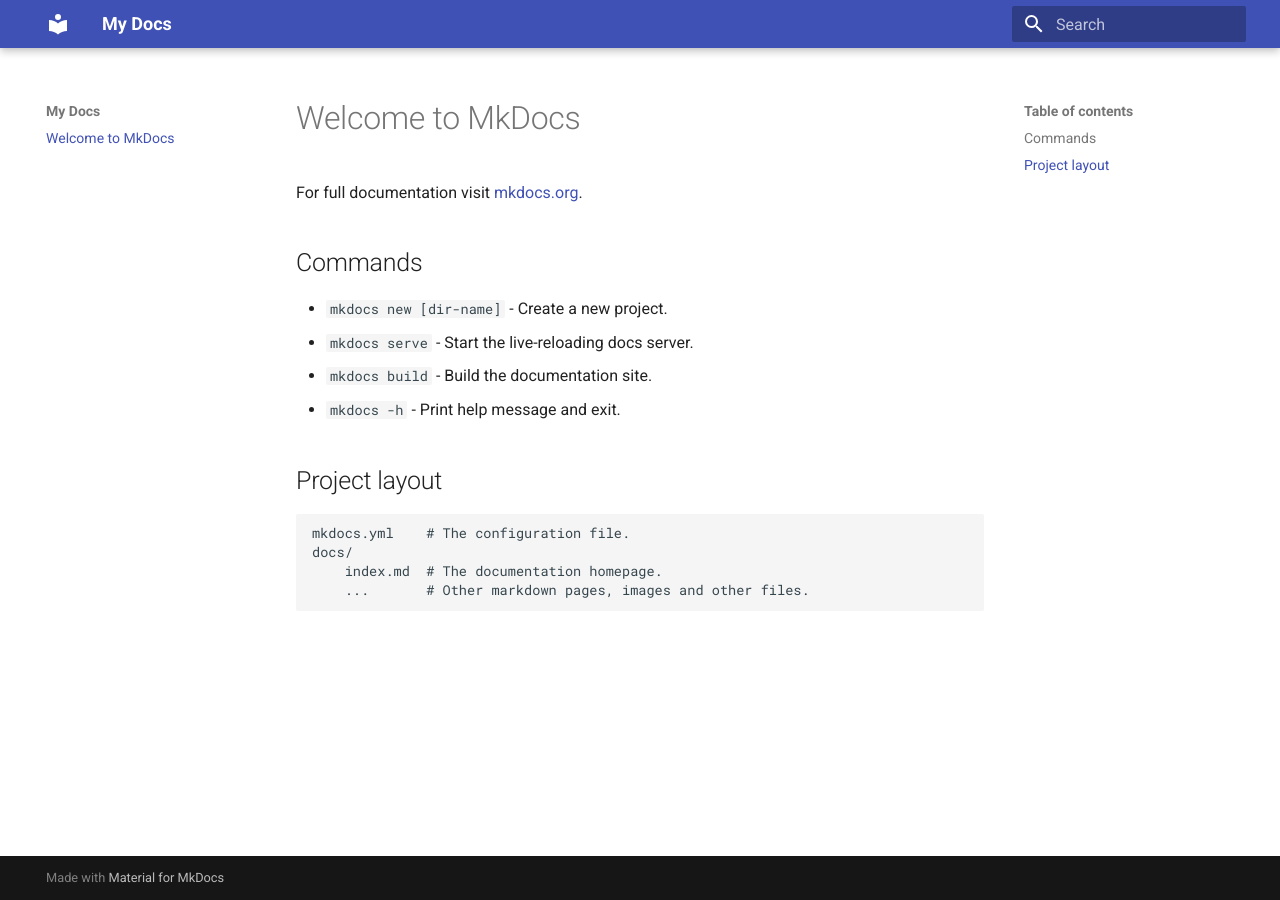
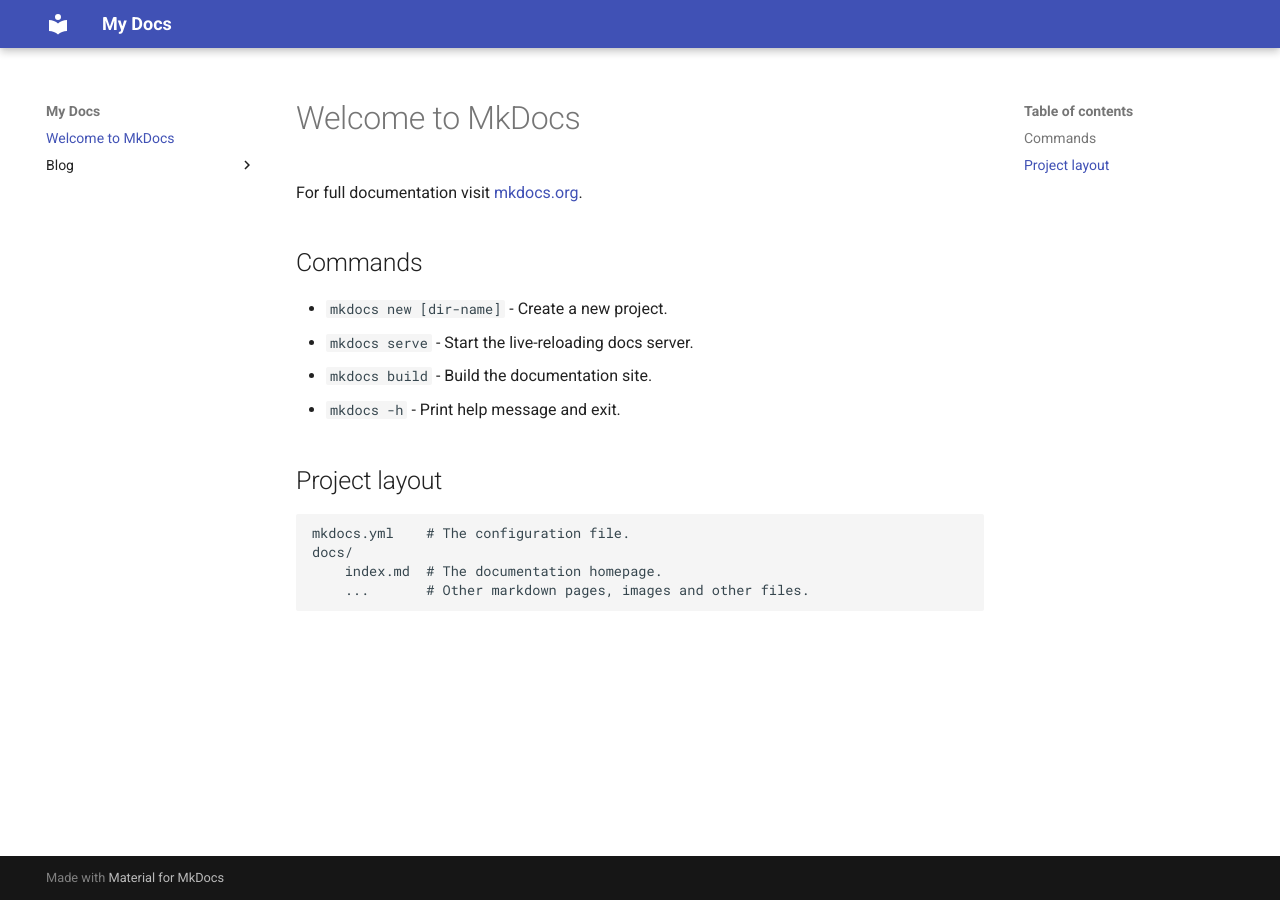
Before and after one commit to yqzhang99/yqzhang99.github.io, an MkDocs documentation site: the page built from docs/index.md, in a window 1280 px wide. Built offline with MkDocs 1.6.1 and Material for MkDocs 9.7.7, drawn with Linux system fonts in a browser that asks for light colours.

Commit message:
$Adding blog

```diff
--- a/mkdocs.yml
+++ b/mkdocs.yml
@@ -1,3 +1,5 @@
 site_name: My Docs
 theme:
   name: material
+plugins:
+  - blog
```
Also changed, not shown: docs/blog/index.md (added, +1 -0 lines).
